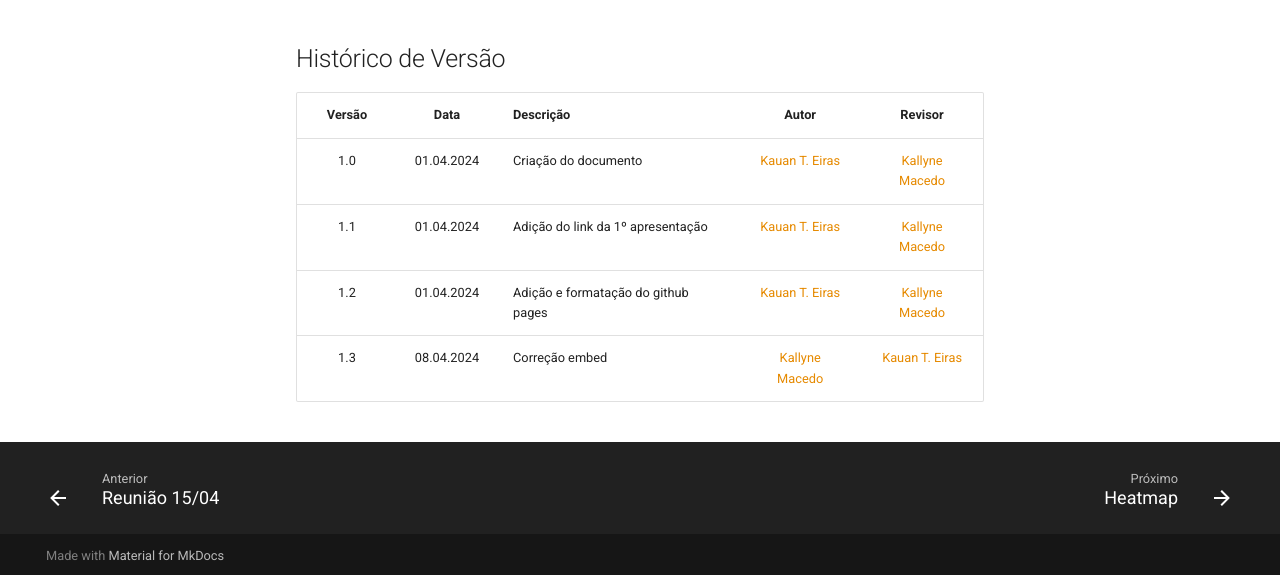
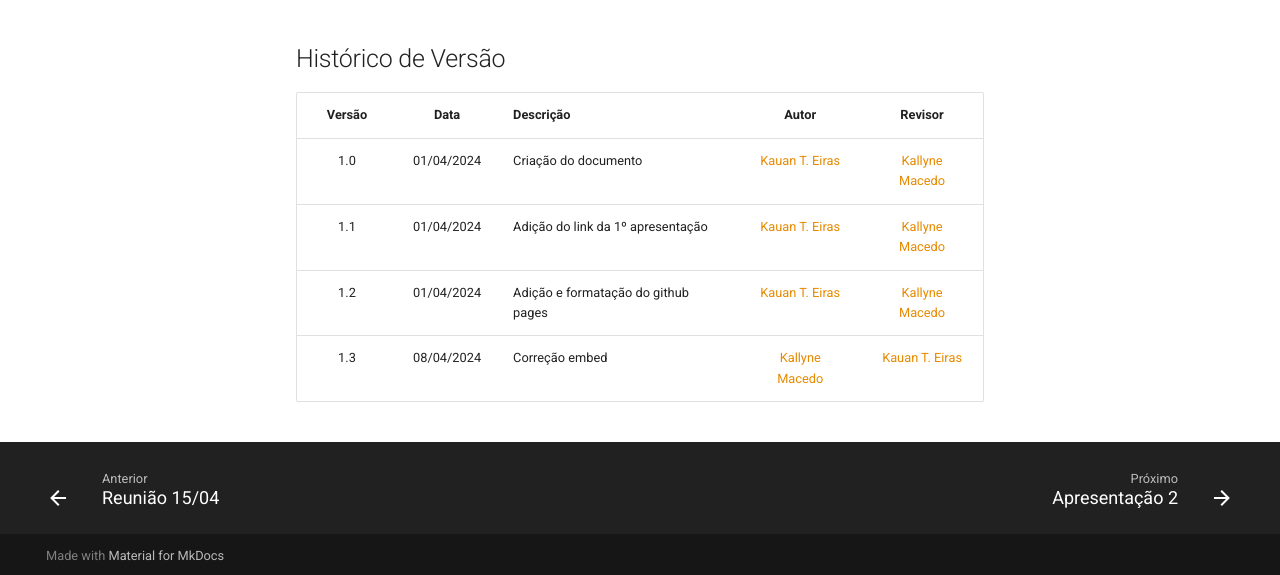
Before and after one commit to martinsglucas/Requisitos-de-Software, an MkDocs documentation site: the page built from docs/apresentacoes/apresentacao_1.md, in a window 1280 px wide and 900 px high, scrolled down 529 px. Shown: the part 322-897 px from the top of the window. Built offline with MkDocs 1.6.1 and Material for MkDocs 9.7.7, drawn with Linux system fonts in a browser that asks for light colours; comment, search, counter and statistics services are not loaded.

Commit message:
new: apr 2

```diff
--- a/docs/apresentacoes/apresentacao_1.md
+++ b/docs/apresentacoes/apresentacao_1.md
@@ -19,7 +19,7 @@
 
 | Versão | Data | Descrição | Autor | Revisor
 |:------:|:----:|-----------|:-----:|:------:
-| 1.0 | 01.04.2024 | Criação do documento | [Kauan T. Eiras](https://github.com/kauaneiras) | [Kallyne Macedo](https://github.com/kalipassos)
-| 1.1 | 01.04.2024 | Adição do link da 1º apresentação | [Kauan T. Eiras](https://github.com/kauaneiras) | [Kallyne Macedo](https://github.com/kalipassos)
-| 1.2 | 01.04.2024 | Adição e formatação do github pages | [Kauan T. Eiras](https://github.com/kauaneiras) | [Kallyne Macedo](https://github.com/kalipassos)
-| 1.3 | 08.04.2024 | Correção embed | [Kallyne Macedo](https://github.com/kalipassos) | [Kauan T. Eiras](https://github.com/kauaneiras)
+| 1.0 | 01/04/2024 | Criação do documento | [Kauan T. Eiras](https://github.com/kauaneiras) | [Kallyne Macedo](https://github.com/kalipassos)
+| 1.1 | 01/04/2024 | Adição do link da 1º apresentação | [Kauan T. Eiras](https://github.com/kauaneiras) | [Kallyne Macedo](https://github.com/kalipassos)
+| 1.2 | 01/04/2024 | Adição e formatação do github pages | [Kauan T. Eiras](https://github.com/kauaneiras) | [Kallyne Macedo](https://github.com/kalipassos)
+| 1.3 | 08/04/2024 | Correção embed | [Kallyne Macedo](https://github.com/kalipassos) | [Kauan T. Eiras](https://github.com/kauaneiras)
```
Also changed, not shown: docs/apresentacoes/apresentacao_2.md (added, +22 -0 lines).
